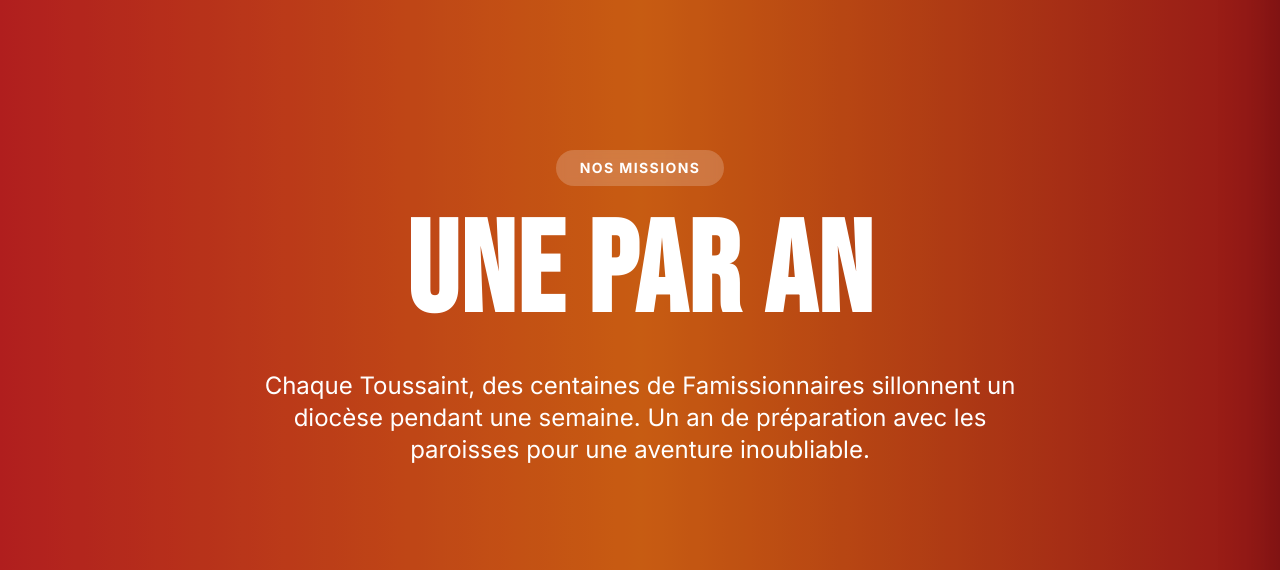
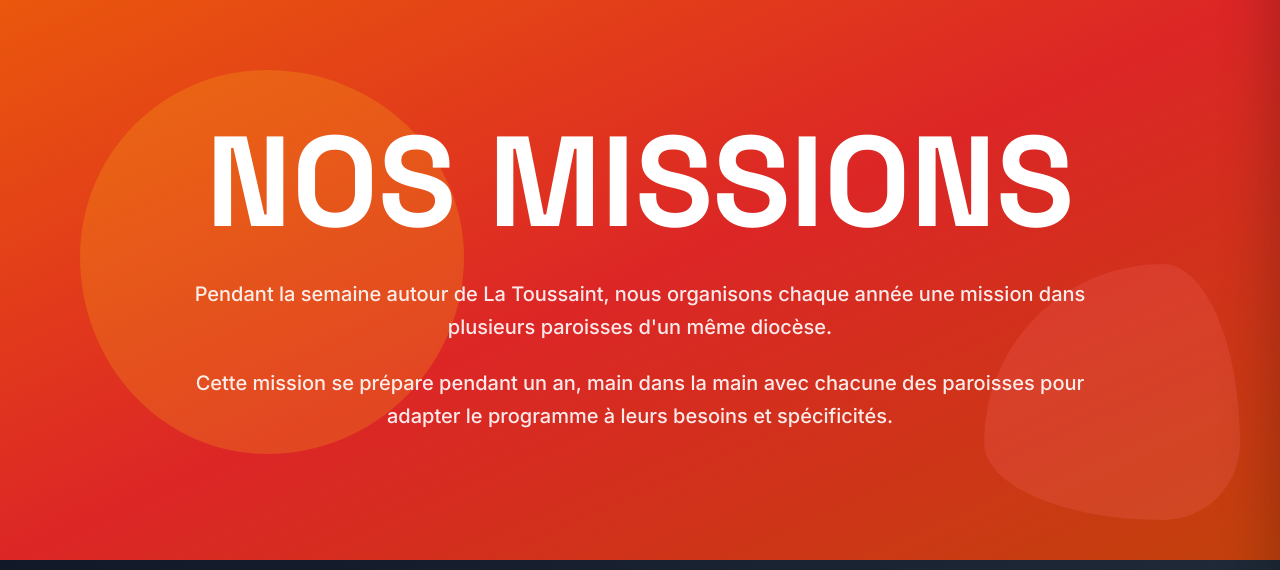
Before and after one commit to anselmecallens-source/famissio-antigravity, a React (Vite) app in the folder famissio/: page /missions in a window 1280 px wide. Shown: the part 162-732 px from the top of the page. Built offline with nearby package versions, Linux system fonts and the light colour scheme.

Commit message:
Mise à jour design Famissio

```diff
--- a/famissio/src/pages/Missions.jsx
+++ b/famissio/src/pages/Missions.jsx
@@ -319,20 +319,44 @@ const MissionsPage = () => {
         .no-scrollbar { -ms-overflow-style: none; scrollbar-width: none; }
       `}</style>
 
-      {/* HERO SECTION */}
-      <div className="relative overflow-hidden bg-gradient-to-r from-red-600 via-orange-500 to-red-700 text-white">
-        <div className="absolute inset-0 bg-black opacity-20"></div>
-        <div className="relative max-w-7xl mx-auto px-6 py-32 sm:py-40">
-          <div className="text-center">
-            <div className="inline-block mb-6 px-6 py-2 bg-white/20 backdrop-blur-sm rounded-full text-sm font-bold tracking-widest">
-              NOS MISSIONS
-            </div>
-            <h1 className="text-7xl sm:text-9xl font-black mb-8 year-tag leading-none">
-              UNE PAR AN
-            </h1>
-            <p className="text-xl sm:text-2xl max-w-3xl mx-auto leading-relaxed font-light">
-              Chaque Toussaint, des centaines de Famissionnaires sillonnent un diocèse pendant une semaine.
-              Un an de préparation avec les paroisses pour une aventure inoubliable.
+      {/* HERO SECTION - Style "Hero à recup" adapté */}
+      <div className="relative bg-gradient-to-br from-orange-600 via-red-600 to-orange-700 text-white overflow-hidden">
+        {/* Styles spécifiques pour l'animation Blob du fichier donné */}
+        <style>{`
+          @import url('https://fonts.googleapis.com/css2?family=Space+Grotesk:wght@700;800&display=swap');
+
+          .blob {
+            border-radius: 30% 70% 70% 30% / 30% 30% 70% 70%;
+            animation: morph 8s ease-in-out infinite;
+          }
+
+          @keyframes morph {
+            0%, 100% { border-radius: 30% 70% 70% 30% / 30% 30% 70% 70%; }
+            50% { border-radius: 70% 30% 30% 70% / 70% 70% 30% 30%; }
+          }
+        `}</style>
+
+        {/* Fond animé avec Blobs */}
+        <div className="absolute inset-0">
+          <div className="absolute top-20 left-20 w-96 h-96 bg-yellow-400 blob opacity-20"></div>
+          <div className="absolute bottom-10 right-10 w-64 h-64 bg-red-400 blob opacity-20" style={{ animationDelay: '2s' }}></div>
+        </div>
+
+        {/* Contenu */}
+        <div className="relative max-w-7xl mx-auto px-6 py-24 sm:py-32">
+          <h1
+            className="text-7xl sm:text-9xl font-black mb-8 leading-none text-center uppercase"
+            style={{ fontFamily: 'Space Grotesk, sans-serif' }}
+          >
+            NOS MISSIONS
+          </h1>
+
+          <div className="text-xl text-center max-w-4xl mx-auto opacity-90 leading-relaxed space-y-6 font-medium">
+            <p>
+              Pendant la semaine autour de La Toussaint, nous organisons chaque année une mission dans plusieurs paroisses d'un même diocèse.
+            </p>
+            <p>
+              Cette mission se prépare pendant un an, main dans la main avec chacune des paroisses pour adapter le programme à leurs besoins et spécificités.
             </p>
           </div>
         </div>
```
